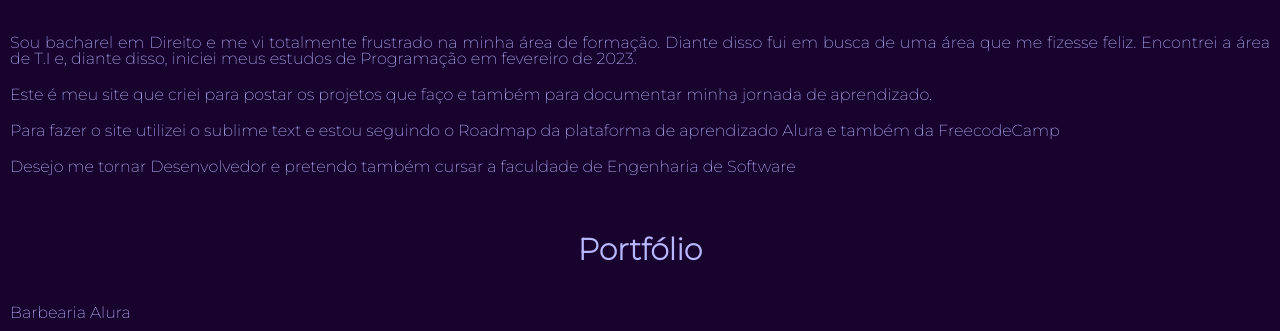
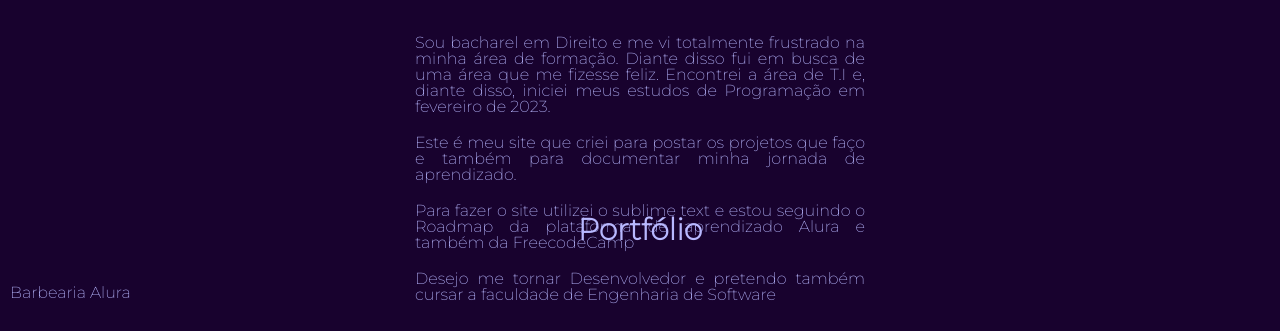
Before and after one commit to w4llymeirelles/wally, a plain HTML site: page index.html in a window 1280 px wide. Shown: the part 675-1006 px from the top of the page. Drawn offline with Linux system fonts and the light colour scheme.

Commit message:
Update style.css
atualizando css

```diff
--- a/style.css
+++ b/style.css
@@ -76,6 +76,16 @@ a:hover {
   font-family: 'Montserrat', sans-serif;
 }
 
+#welcome-section {
+    width: 470px;
+    height: 200px;
+    margin: 0 auto;
+}
+
+#projects {
+  margin-top: 50px;
+}
+
 section p {
   color: #B8B8FF;
   font-family: 'Montserrat', sans-serif;
```
